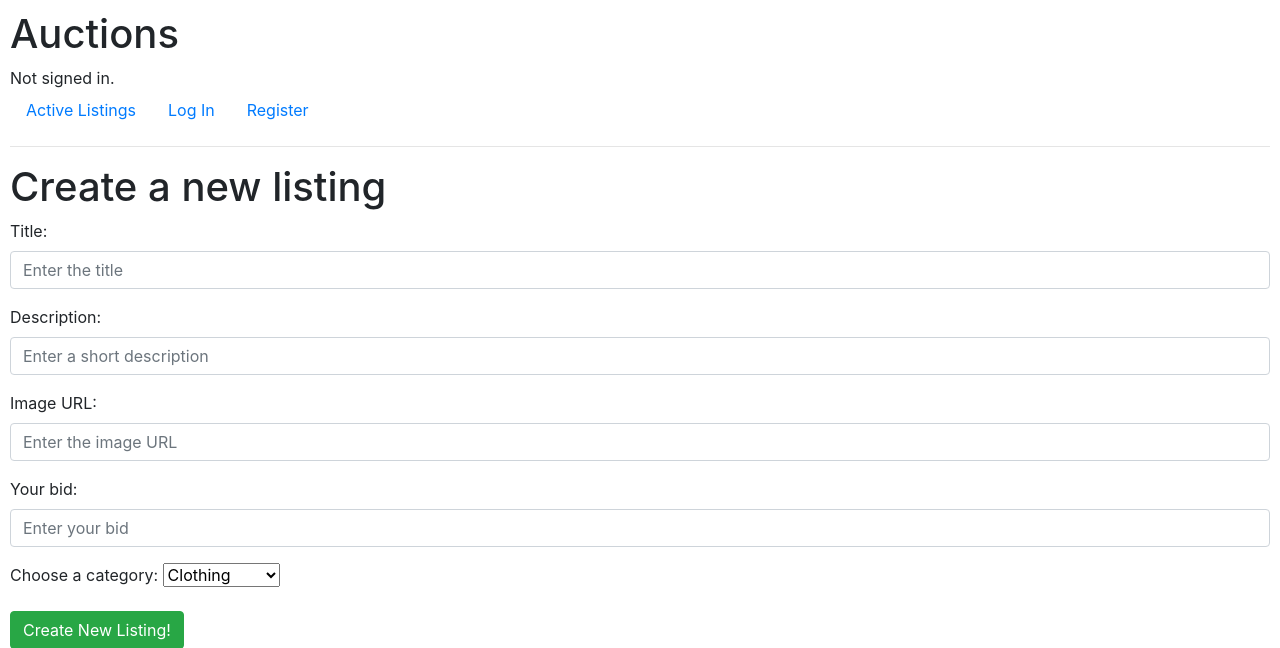
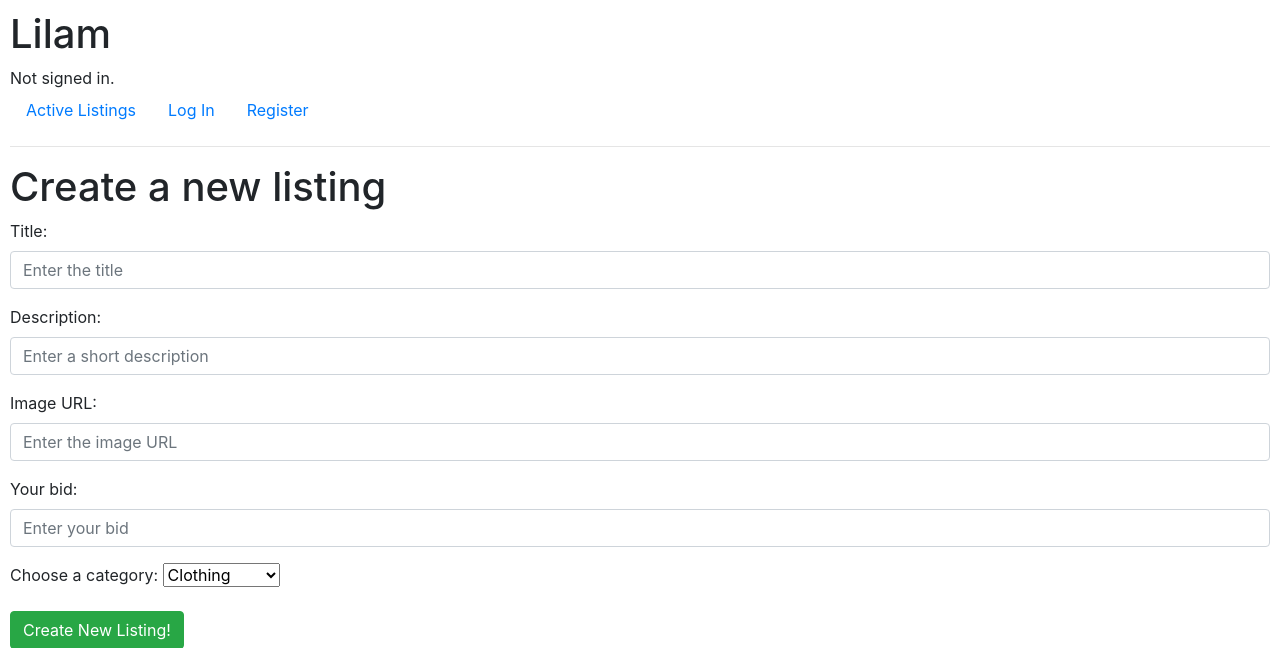
Before and after one commit to bajrasushant/lilam, a Django app: page /create in a window 1280 px wide. Shown: the top 648 px of the page. Run offline with Django 3.2, Linux system fonts and the light colour scheme; data comes from the database, SQL or seed files in the repository; both versions use the stored data as it was after the commit; some libraries are stand-ins or nearby versions.

Commit message:
complete Lilam

```diff
--- a/auctions/templates/auctions/layout.html
+++ b/auctions/templates/auctions/layout.html
@@ -10,7 +10,7 @@
         <script src="https://cdn.jsdelivr.net/npm/bootstrap@5.3.0-alpha1/dist/js/bootstrap.bundle.min.js" integrity="sha384-w76AqPfDkMBDXo30jS1Sgez6pr3x5MlQ1ZAGC+nuZB+EYdgRZgiwxhTBTkF7CXvN" crossorigin="anonymous"></script>
     </head>
     <body>
-        <h1>Auctions</h1>
+        <h1>Lilam</h1>
         <div>
             {% if user.is_authenticated %}
                 Signed in as <strong>{{ user.username }}</strong>.
```
Also changed, not shown: db.sqlite3.
